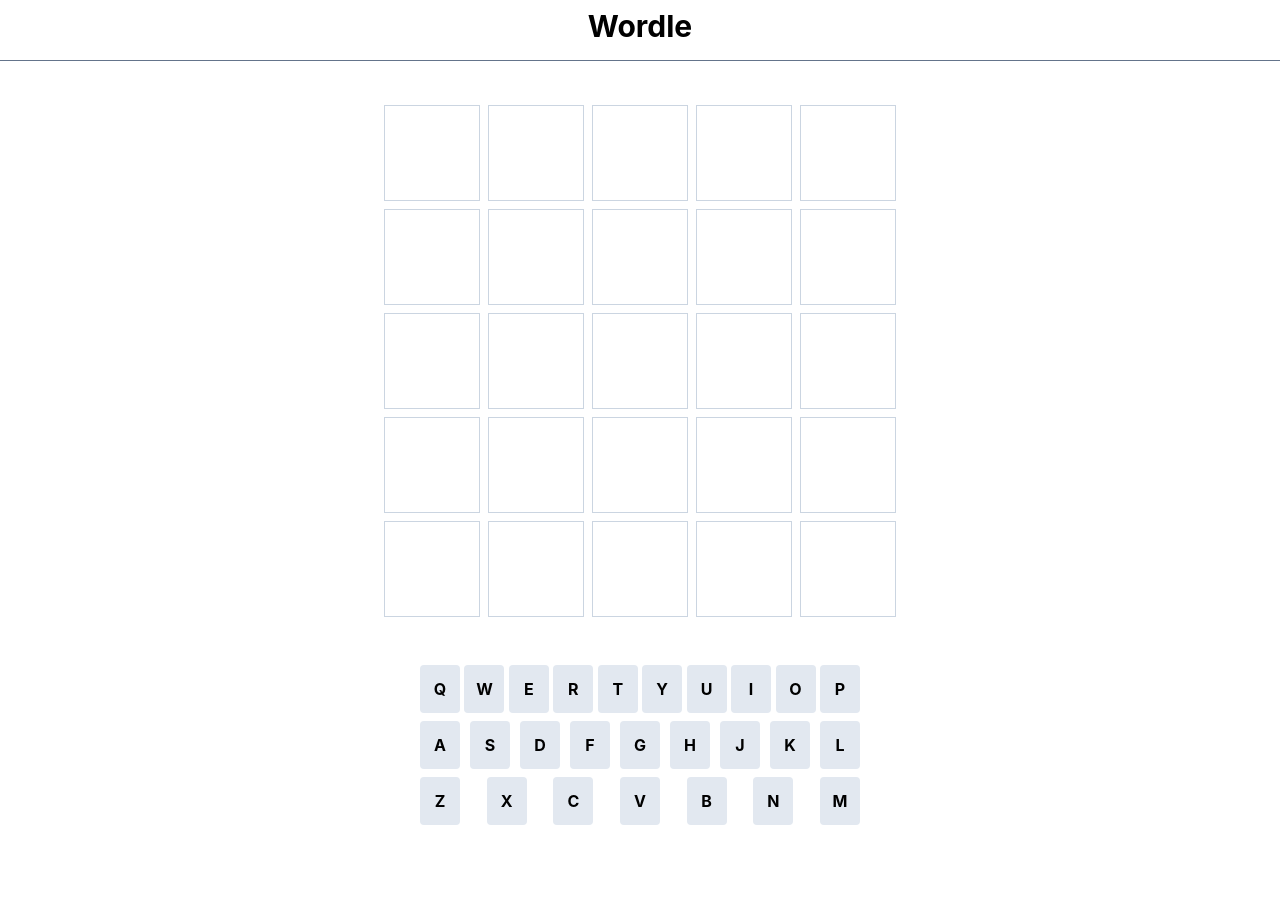
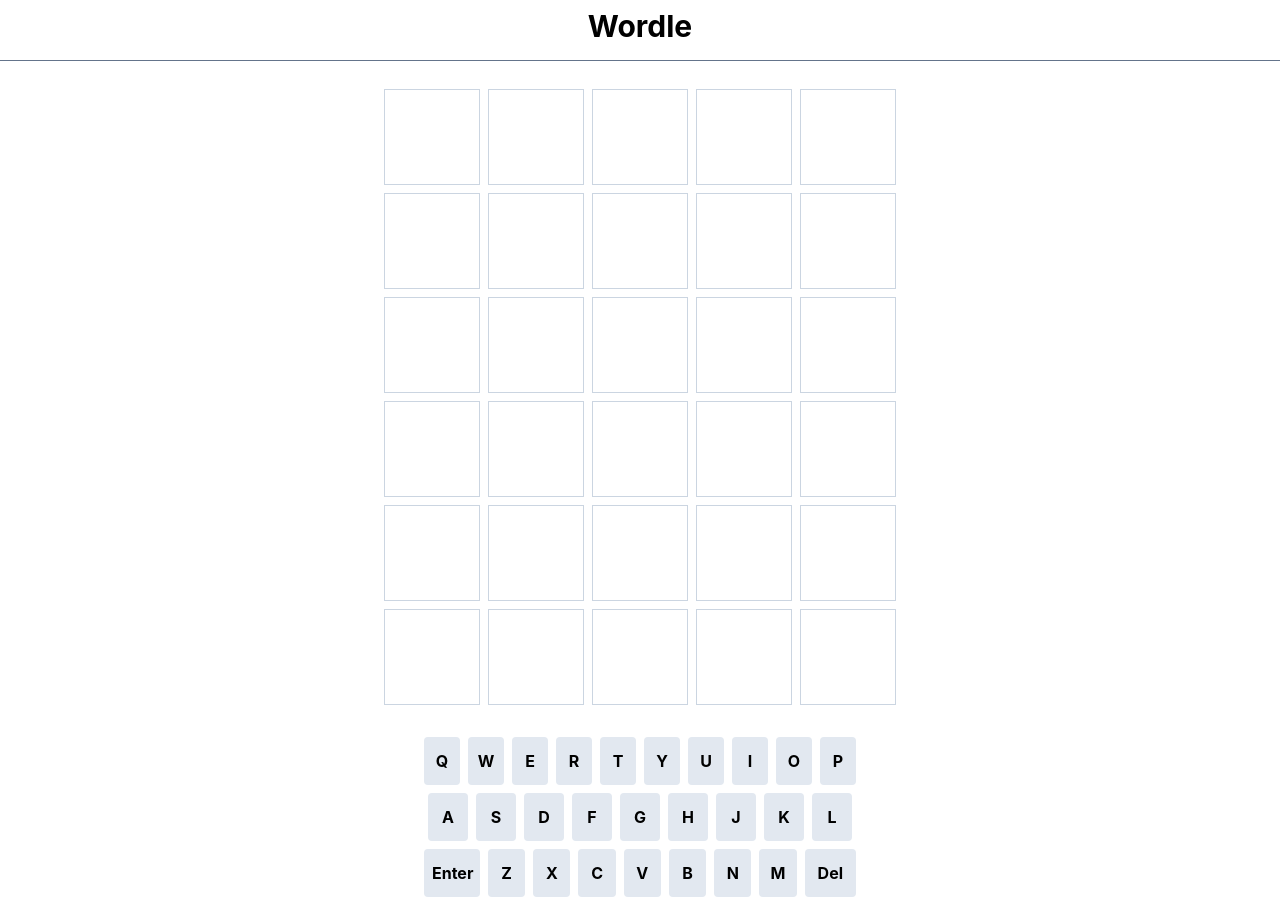
Before and after one commit to mama4294/wordle, a React (Create React App) app: page / in a window 1280 px wide. Before the commit the page ends 829 px from the top, so only its background shows below. Built offline with nearby package versions, Linux system fonts and the light colour scheme.

Commit message:
On screen keyboard support

```diff
--- a/src/App.js
+++ b/src/App.js
@@ -5,7 +5,14 @@
   const answerWord = "genny"
   let answerArr = answerWord.toUpperCase().split("")
   const [stageInt, setStageInt] = useState(1);
-  const [inputs, setInputs] = useState([{stage: "1", values: [], status:[]}, {stage: "2", values: [], status:[]}, {stage: "3", values: [], status:[]}, {stage: "4", values: [], status:[]}, {stage: "5", values: [], status:[]}]);
+  const [inputs, setInputs] = useState([
+    {stage: "1", values: [], status:[]},
+    {stage: "2", values: [], status:[]},
+    {stage: "3", values: [], status:[]},
+    {stage: "4", values: [], status:[]},
+    {stage: "5", values: [], status:[]},
+    {stage: "6", values: [], status:[]},
+  ]);
   const [letters, setLetters]=useState([
     {value: "Q", status: "", row: "top"},
     {value: "W", status: "", row: "top"},
@@ -59,7 +66,7 @@
   }
 
  const handleKeyPress = (event) =>{
-    handleLetter(event.key)
+    handleLetter(event.key, "keyboard")
   }
 
   function isLetter(c) {
@@ -67,7 +74,7 @@
   }
 
   function changeLetterStatus(letter, status){
-    const letterIndex = letters.findIndex((obj) => obj.value == letter)
+    const letterIndex = letters.findIndex((obj) => obj.value === letter)
     if(letters[letterIndex].status==="correct"|| status==='correct')
       letters[letterIndex].status="correct"
 
@@ -80,13 +87,23 @@
     }
   }
 
+  function validateWord(word){
+    let valid = true;
+    if(word.length != 5) valid= false;
 
-  const handleLetter = (letter) =>{
+    return valid
+  }
+
+
+  const handleLetter = (letter, loc) =>{
+    console.log(`Handling ${letter} from ${loc}`)
     let currentInputs = [...inputs];
     let currentStageInput = currentInputs[stageInt-1]
     console.log(currentInputs)
-    if(letter == "Enter"){
+    if(letter === "Enter"){
       console.log("submitting")
+      const wordValid = validateWord(currentStageInput.values.join(''))
+      if(wordValid){
         for (let i = 0; i<5; i++){
           if(currentStageInput.values[i]===answerArr[i]){
            currentStageInput.status[i]="correct"
@@ -99,15 +116,20 @@
             changeLetterStatus(currentStageInput.values[i],"incorrect")
           }
         }
+        setStageInt(prevInt => prevInt + 1)
+      }else{
+        alert("Invalid Word")
+      }
 
-      setStageInt(prevInt => prevInt + 1)
+
+
     }
-    else if(letter == "Backspace"){
+    else if(letter === "Backspace"){
       console.log("deleating")
       currentStageInput.values.pop();
     }
     else if(isLetter(letter) && currentStageInput.values.length < 5){
-      console.log("adding")
+      console.log(`Adding ${letter}`)
       currentStageInput.values.push(letter.toUpperCase());
     }
     currentInputs[stageInt-1] = currentStageInput;
@@ -122,7 +144,7 @@
     <div className="App">
       <Header />
       <Game letters={letters} setLetters={setLetters} stageInt={stageInt} setStageInt={setStageInt} inputs={inputs}/>
-      <Keyboard letters={letters}/>
+      <Keyboard letters={letters} handleLetter={handleLetter}/>
     </div>
   );
 }
@@ -133,7 +155,7 @@
 
 function Header() {
   return (
-    <div className="w-full border-b border-slate-500 p-2 mb-10 pb-4">
+    <div className="w-full border-b border-slate-500 p-2 mb-6 pb-4">
       <h1 className="text-3xl font-bold">Wordle</h1>
     </div>
   );
@@ -142,12 +164,13 @@
 function Game({inputs}) {
 
   return (
-    <div className="mb-10">
+    <div className="mb-6">
     <GridRow inputs={inputs[0]}/>
     <GridRow inputs={inputs[1]}/>
     <GridRow inputs={inputs[2]}/>
     <GridRow inputs={inputs[3]}/>
     <GridRow inputs={inputs[4]}/>
+    <GridRow inputs={inputs[5]}/>
     </div>
   );
 }
@@ -188,30 +211,36 @@
   )
 }
 
-function Keyboard({letters}){
+function Keyboard({letters, handleLetter}){
   return (
     <div className="max-w-md m-auto">
-      <Row letters={letters} row="top"/>
-      <Row letters={letters} row="middle"/>
-      <Row letters={letters} row="bottom"/>
+      <Row letters={letters} handleLetter={handleLetter} row="top"/>
+      <Row letters={letters} handleLetter={handleLetter} row="middle"/>
+      <Row letters={letters} handleLetter={handleLetter} row="bottom"/>
     </div>
 
   )
 }
 
-function Row({row, letters}){
+function Row({row, letters, handleLetter}){
 return (
   <div className="w-full">
-    <div className="w-full flex justify-between p-1">
+    <div className="w-full flex justify-center p-1">
+
+    {row==="bottom" && <Key  output="Enter" handleLetter={handleLetter} width="w-14"/> }
       {letters.map((letter) =>{
-          return ( letter.row === row && <Key key={letter.value} value={letter.value} status={letter.status} />)
+          return (
+            letter.row === row && <Key key={letter.value} output={letter.value} status={letter.status} handleLetter={handleLetter} width="w-10"/>
+            )
       })}
+      {row==="bottom" && <Key output="Backspace" display="Del" handleLetter={handleLetter} width="w-14"/> }
+
     </div>
   </div>
 )
 }
 
-function Key({value, status}){
+function Key({output, status, handleLetter, width, display}){
   let bgColor = "bg-slate-200"
   if(status==="correct"){
     bgColor = "bg-green-400 text-white"
@@ -221,9 +250,9 @@
     bgColor = "bg-slate-500 text-white"
   }
   return (
-    <button className={`w-10 h-12 rounded p-2 font-bold ${bgColor}`}
-    onClick={() =>{console.log(value)}}>
-      {value}
+    <button className={`h-12 rounded p-2 mx-1 font-bold ${bgColor} ${width}`}
+    onClick={() =>{handleLetter(output, "screen keyboard")}}>
+      {display || output}
     </button>
   )
 }
```
Lines whose indentation alone changed are shown as unchanged.
